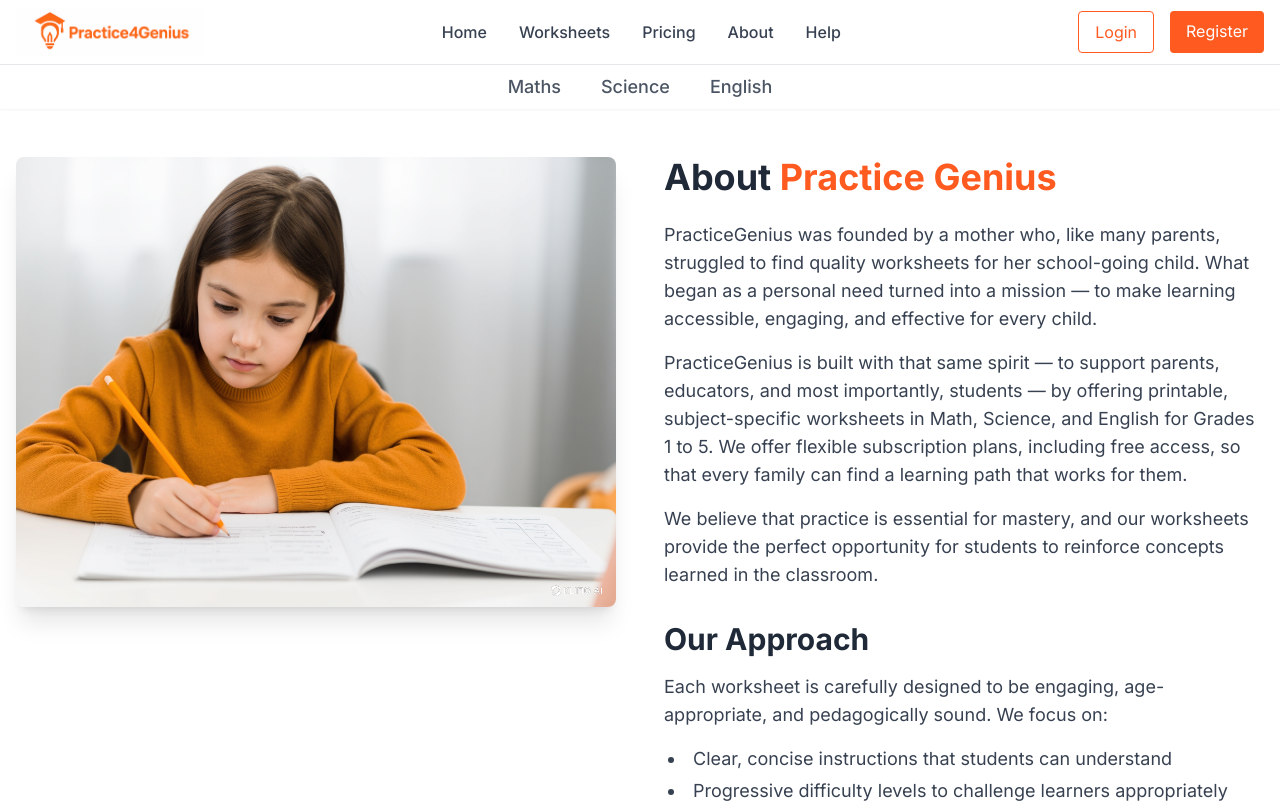
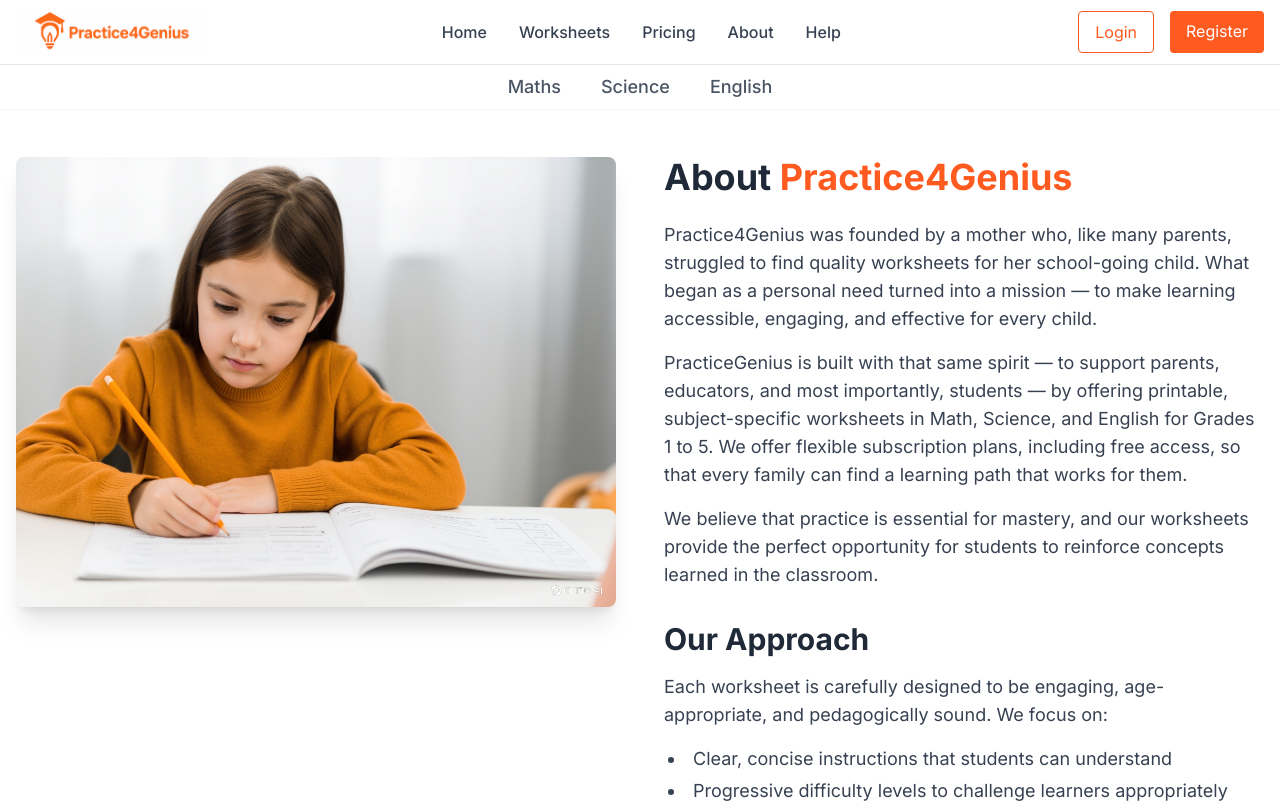
Before and after one commit to d-rathor/PracticeGenius, a Next.js app in the folder frontend/: page /about in a window 1280 px wide. Shown: the top 803 px of the page. Built offline with nearby package versions, Linux system fonts and the light colour scheme.

Commit message:
fix practice4genius text

```diff
--- a/frontend/src/pages/about.tsx
+++ b/frontend/src/pages/about.tsx
@@ -24,10 +24,10 @@
             {/* Right Column: Text Content */}
             <div>
               <h1 className="text-3xl md:text-4xl font-bold text-gray-800 mb-6">
-                About <span className="text-orange-500">Practice Genius</span>
+                About <span className="text-orange-500">Practice4Genius</span>
               </h1>
               <p className="mb-4 text-base md:text-lg">
-                PracticeGenius was founded by a mother who, like many parents, struggled to find quality worksheets for her school-going child. What began as a personal need turned into a mission — to make learning accessible, engaging, and effective for every child.
+                Practice4Genius was founded by a mother who, like many parents, struggled to find quality worksheets for her school-going child. What began as a personal need turned into a mission — to make learning accessible, engaging, and effective for every child.
               </p>
               <p className="mb-4 text-base md:text-lg">
                 PracticeGenius is built with that same spirit — to support parents, educators, and most importantly, students — by offering printable, subject-specific worksheets in Math, Science, and English for Grades 1 to 5. We offer flexible subscription plans, including free access, so that every family can find a learning path that works for them.
```
